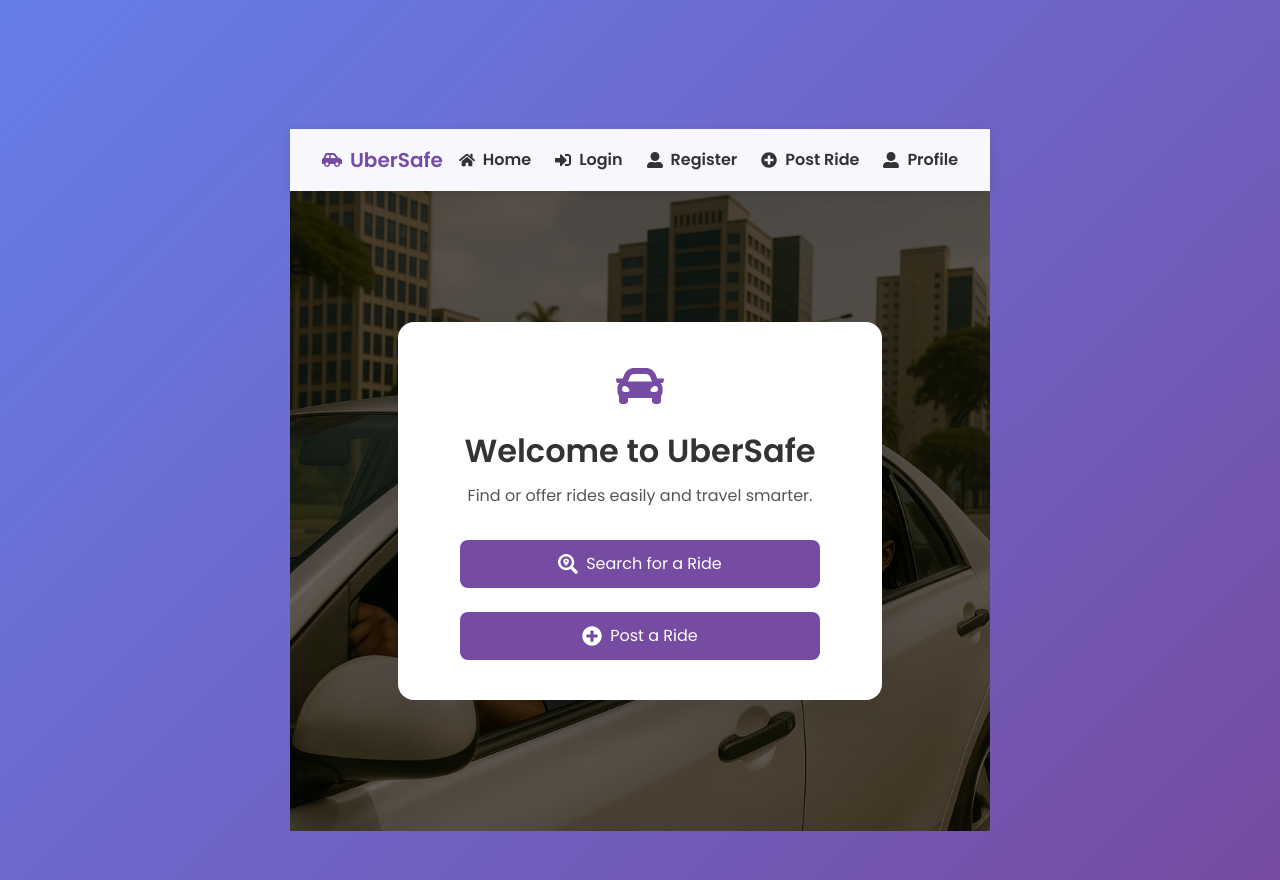
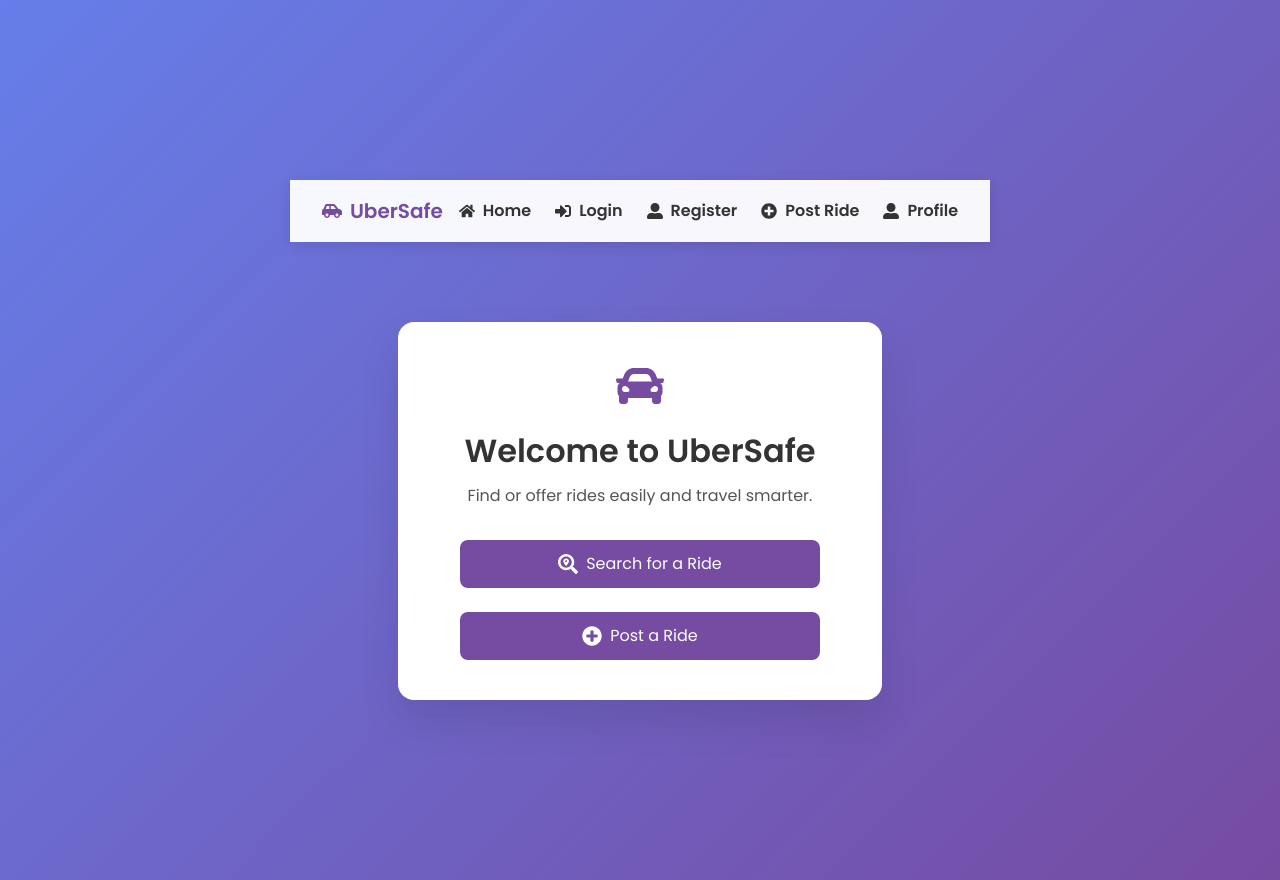
Before and after one commit to jimmy-oss/ubersafe, a React (Vite) app: page / in a window 1280 px wide. Built offline with nearby package versions, Linux system fonts and the light colour scheme.

Commit message:
background improvement

```diff
--- a/src/style.css
+++ b/src/style.css
@@ -12,23 +12,25 @@ body {
   align-items: center;
   justify-content: center;
 }
-.homepage-bg {
+/*.homepage-bg {
   background: url('./assets/background.jpeg') no-repeat center center/cover;
   min-height: 80vh;
+  margin-top: 2rem;
   display: flex;
   justify-content: center;
   align-items: center;
   position: relative;
+
 }
 
 .homepage-bg::before {
   content: "";
   position: absolute;
   inset: 0;
-  background: rgba(0, 0, 0, 0.6); /* dark overlay */
+  background: rgba(0, 0, 0, 0.6); /* dark overlay
   z-index: 0;
 }
-
+*/
 .homepage-content {
   position: relative;
   z-index: 1;
```
Also changed, not shown: 2 other files (tests, documents, lock files or other folders).
